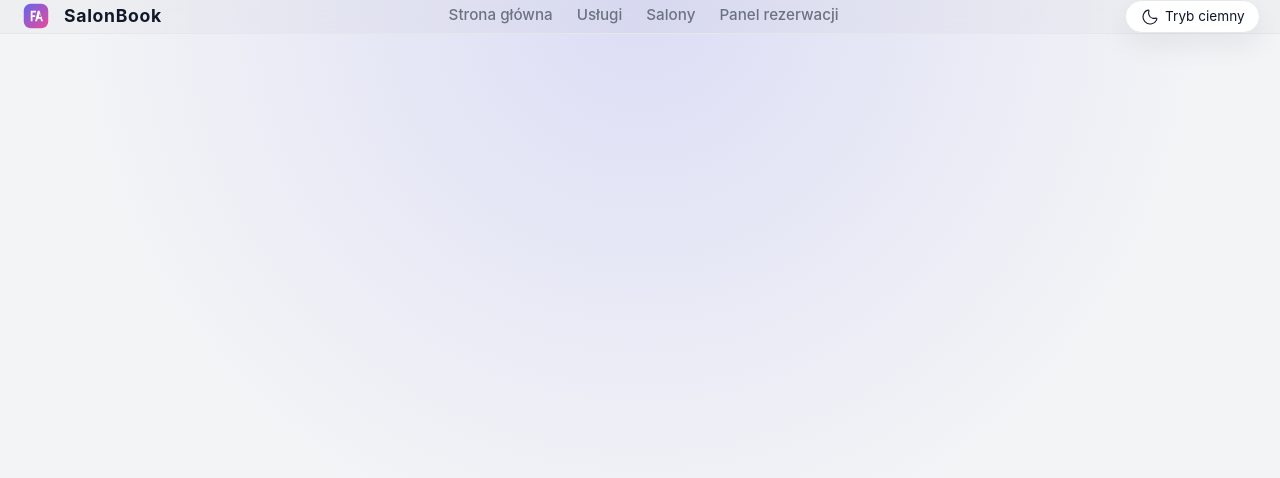
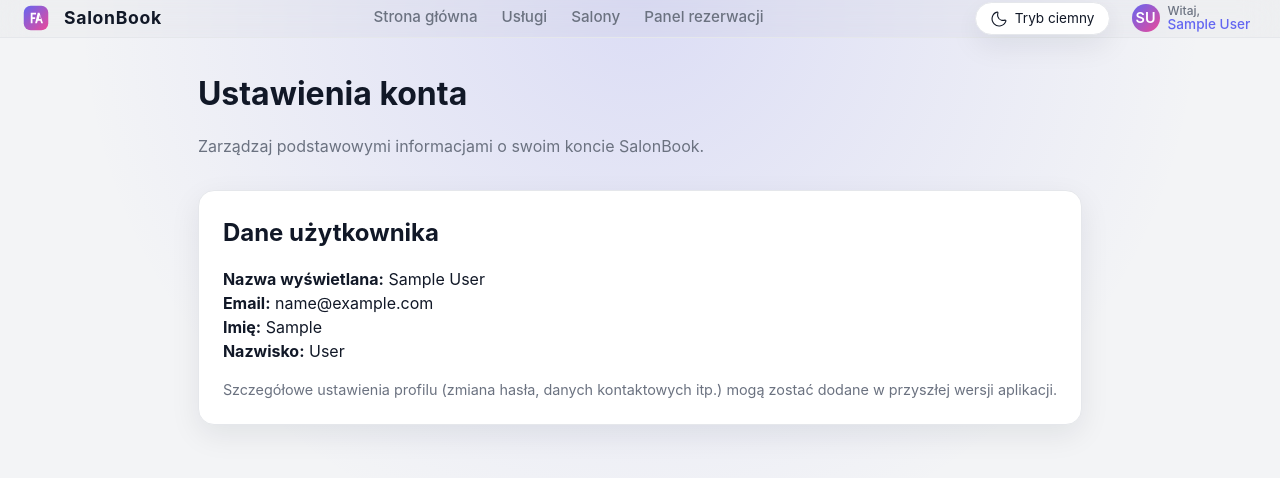
Before and after one commit to BitKitsu/Rezerwuj-to, a React (Vite) app in the folder app/frontend/my-frontend/: page /account in a window 1280 px wide. Shown: the top 478 px of the page. Built offline with nearby package versions, Linux system fonts and the light colour scheme; sample sign-in values are in the browser's storage.

Commit message:
feat(account): Add Account Page & Redirection

```diff
--- a/app/frontend/my-frontend/src/App.jsx
+++ b/app/frontend/my-frontend/src/App.jsx
@@ -6,6 +6,7 @@ import RegisterPage from './pages/RegisterPage'
 import DashboardPage from './pages/DashboardPage'
 import ServicesPage from './pages/ServicesPage'
 import SalonsPage from './pages/SalonsPage'
+import AccountPage from './pages/AccountPage'
 import ProtectedRoute from './components/ProtectedRoute'
 import MainLayout from './components/MainLayout'
 import './App.css'
@@ -49,6 +50,14 @@ function App() {
               </ProtectedRoute>
             }
           />
+          <Route
+            path="/account"
+            element={
+              <ProtectedRoute>
+                <AccountPage />
+              </ProtectedRoute>
+            }
+          />
         </Routes>
       </MainLayout>
     </Router>
--- a/app/frontend/my-frontend/src/components/MainLayout.jsx
+++ b/app/frontend/my-frontend/src/components/MainLayout.jsx
@@ -1,9 +1,50 @@
 import { Link, useLocation } from 'react-router-dom';
 import LogoIcon from './LogoIcon';
 import { IconMoon, IconSun } from './ThemeIcons';
+import { tokenManager } from '../services/api';
+import { useEffect, useState } from 'react';
 
 function MainLayout({ children, theme, toggleTheme }) {
   const location = useLocation();
+
+  const [authState, setAuthState] = useState(() => ({
+    isAuthenticated: tokenManager.isAuthenticated(),
+    user: tokenManager.getUser(),
+  }));
+
+  useEffect(() => {
+    const updateAuth = () => {
+      setAuthState({
+        isAuthenticated: tokenManager.isAuthenticated(),
+        user: tokenManager.getUser(),
+      });
+    };
+
+    updateAuth();
+
+    window.addEventListener('authChanged', updateAuth);
+
+    return () => {
+      window.removeEventListener('authChanged', updateAuth);
+    };
+  }, [location.pathname]);
+
+  const { isAuthenticated, user } = authState;
+
+  const displayNameRaw = user
+    ? user.firstName && user.lastName
+      ? `${user.firstName} ${user.lastName}`
+      : user.firstName || user.email || 'Użytkowniku'
+    : 'Użytkowniku';
+
+  const displayName =
+    displayNameRaw.length > 24 ? `${displayNameRaw.slice(0, 21)}…` : displayNameRaw;
+
+  const initialsSource = `${
+    (user?.firstName && user.firstName[0]) || (user?.email && user.email[0]) || 'U'
+  }${user?.lastName && user.lastName[0] ? user.lastName[0] : ''}`;
+
+  const initials = initialsSource.toUpperCase().slice(0, 2);
 
   const navLinkClass = (path) => {
     const isActive = location.pathname === path;
@@ -45,6 +86,23 @@ function MainLayout({ children, theme, toggleTheme }) {
                 {theme === 'light' ? 'Tryb ciemny' : 'Tryb jasny'}
               </span>
             </button>
+            {!isAuthenticated ? (
+              <Link to="/login" className="btn btn-outline header-login-btn">
+                Logowanie
+              </Link>
+            ) : (
+              <Link
+                to="/account"
+                className="header-user"
+                aria-label="Przejdź do ustawień konta"
+              >
+                <div className="header-user-avatar">{initials}</div>
+                <div className="header-user-text">
+                  <span className="header-user-greeting">Witaj,</span>
+                  <span className="header-user-name">{displayName}</span>
+                </div>
+              </Link>
+            )}
           </div>
         </div>
       </header>
--- /dev/null
+++ b/app/frontend/my-frontend/src/pages/AccountPage.jsx
@@ -0,0 +1,38 @@
+import { tokenManager } from '../services/api';
+
+function AccountPage() {
+  const user = tokenManager.getUser();
+
+  const displayName = user
+    ? user.firstName && user.lastName
+      ? `${user.firstName} ${user.lastName}`
+      : user.firstName || user.email || 'Użytkownik'
+    : 'Użytkownik';
+
+  return (
+    <div className="dashboard-page">
+      <header className="dashboard-header">
+        <div>
+          <h1>Ustawienia konta</h1>
+          <p className="dashboard-greeting">
+            Zarządzaj podstawowymi informacjami o swoim koncie SalonBook.
+          </p>
+        </div>
+      </header>
+
+      <section className="dashboard-card">
+        <h2>Dane użytkownika</h2>
+        <p><strong>Nazwa wyświetlana:</strong> {displayName}</p>
+        {user?.email && <p><strong>Email:</strong> {user.email}</p>}
+        {user?.firstName && <p><strong>Imię:</strong> {user.firstName}</p>}
+        {user?.lastName && <p><strong>Nazwisko:</strong> {user.lastName}</p>}
+        <p className="account-note">
+          Szczegółowe ustawienia profilu (zmiana hasła, danych kontaktowych itp.) mogą zostać
+          dodane w przyszłej wersji aplikacji.
+        </p>
+      </section>
+    </div>
+  );
+}
+
+export default AccountPage;
--- a/app/frontend/my-frontend/src/services/api.js
+++ b/app/frontend/my-frontend/src/services/api.js
@@ -119,6 +119,9 @@ export const authAPI = {
         firstName: response.data.firstName,
         lastName: response.data.lastName
       });
+      if (typeof window !== 'undefined') {
+        window.dispatchEvent(new Event('authChanged'));
+      }
     }
     return response;
   },
@@ -127,7 +130,10 @@ export const authAPI = {
       await identityAPI.post('/account/logout');
     } finally {
       tokenManager.clearTokens();
-      window.location.href = '/login';
+      if (typeof window !== 'undefined') {
+        window.dispatchEvent(new Event('authChanged'));
+        window.location.href = '/login';
+      }
     }
   },
   refreshToken: (refreshToken) => identityAPI.post('/refreshtoken/refresh', { refreshToken }),
```
